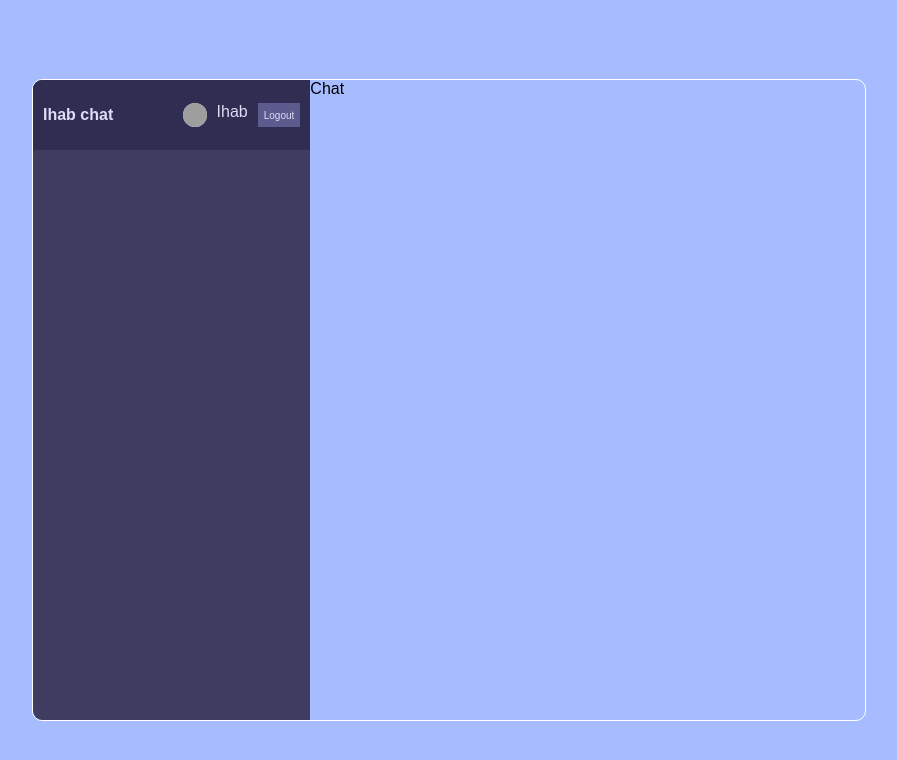
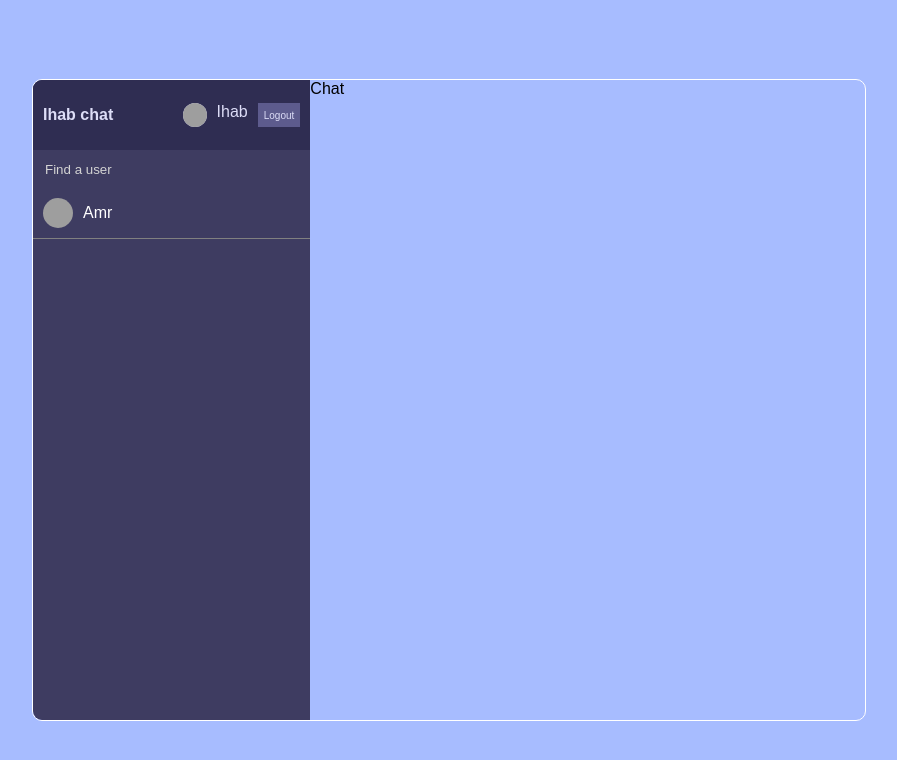
Before and after one commit to EHAB3x/chat-app-with-firebase, a React (Vite) app: page / in a window 1280 px wide. Shown: the top 760 px of the page, without its empty margins (191-1088 px from the left). Built offline with nearby package versions, Linux system fonts and the light colour scheme; grey boxes are pictures that could not be loaded.

Commit message:
finish search component

```diff
--- a/src/components/Search.jsx
+++ b/src/components/Search.jsx
@@ -1,7 +1,17 @@
-
+import pic from "../assets/profile.jpg"
 const Search = () => {
   return (
-    <div>Search</div>
+    <div className="search">
+      <form className="searchForm">
+        <input type="text" placeholder="Find a user"/>
+      </form>
+      <div className="userChat">
+        <img src={pic} alt="pic" />
+        <div className="userChatInfo">
+          <span>Amr</span>
+        </div>
+      </div>
+    </div>
   )
 }
 
--- a/src/components/Sidebar.jsx
+++ b/src/components/Sidebar.jsx
@@ -1,9 +1,11 @@
 import Navbar from "./Navbar"
+import Search from "./Search"
 
 const Sidebar = () => {
   return (
     <aside className="sidebar">
         <Navbar />
+        <Search />
     </aside>
   )
 }
--- a/src/styles.scss
+++ b/src/styles.scss
@@ -129,6 +129,51 @@
                         cursor: pointer;
                     }
                 }
+
+            }
+            .search{
+                border-bottom: 1px solid gray;
+
+                .searchForm{
+                    padding: 10px;
+                    input{
+                        background-color: transparent;
+                        border: none;
+                        outline: none;
+                        color: white;
+
+                        &::placeholder{
+                            color: lightgray;
+                        }
+                    }
+                }
+            }
+
+            .userChat{
+                padding: 10px;
+                display: flex;
+                align-items: center;
+                gap: 10px;
+                color: white;
+                cursor: pointer;
+                transition: .2s linear;
+                -webkit-transition: .2s linear;
+                -moz-transition: .2s linear;
+                -ms-transition: .2s linear;
+                -o-transition: .2s linear;
+                &:hover{
+                    background-color: #2F2D52;
+                }
+                img{
+                    width: 30px;
+                    height: 30px;
+                    border-radius: 50%;
+                    -webkit-border-radius: 50%;
+                    -moz-border-radius: 50%;
+                    -ms-border-radius: 50%;
+                    -o-border-radius: 50%;
+                    object-fit: cover;
+                }
             }
         }
         .chat{
```
